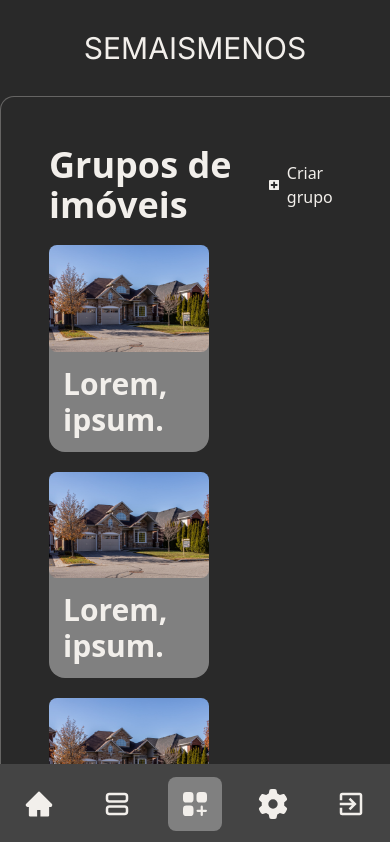
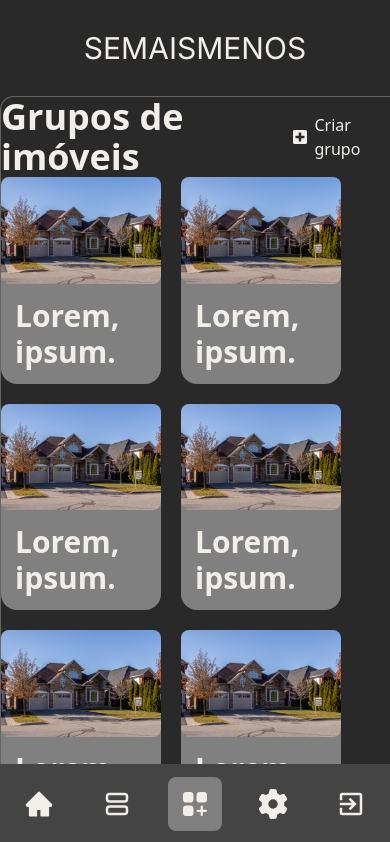
Before and after one commit to Kauan-afk/pi4, a React (Vite) app: page /ListGroup in a window 390 px wide. Shown: the top 842 px of the page. Built offline with nearby package versions, Linux system fonts and the light colour scheme.

Commit message:
Código atualizado
código atualizado com a responsividade da página

```diff
--- a/src/pages/PageListGroup.tsx
+++ b/src/pages/PageListGroup.tsx
@@ -3,10 +3,10 @@ import { Quadradinho } from "@/Components/Quadradinho";
 import { FaPlusSquare } from "react-icons/fa";
 export function PageListGroup(){
     return(
-        <div className="flex flex-col w-full">
+        <div className="flex flex-col md:w-full">
             <Navbar/>
 
-        <div className='flex-1 border flex flex-col gap-5 border-contrastWhite30 border-b-0 border-r-0 rounded-tl-xl p-12 '>
+        <div className='flex-1 border flex flex-col md:gap-5 border-contrastWhite30 border-b-0 border-r-0 rounded-tl-xl md:p-12 '>
 
         <div className="text-contrastWhite flex justify-between">
             <h1 className="font-semibold text-4xl ">Grupos de imóveis</h1>
```
